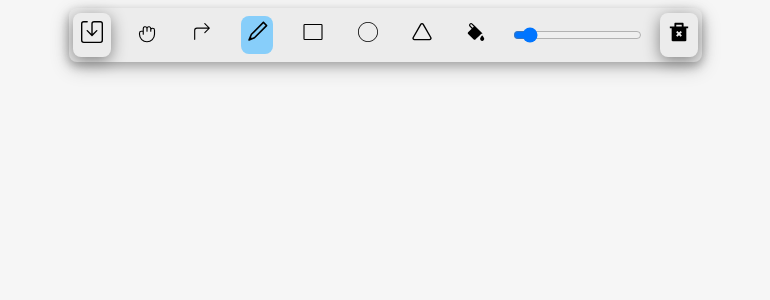
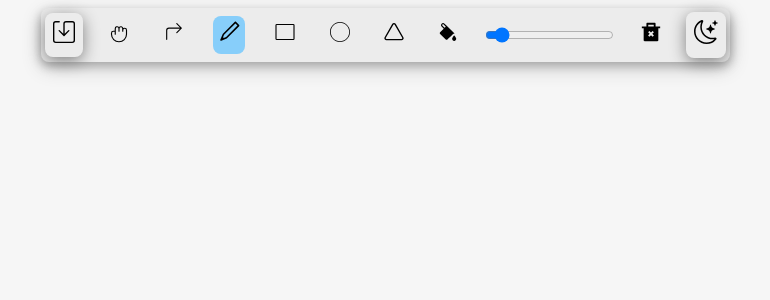
Before and after one commit to rohit20v/hUseme, a React (Vite) app: page / in a window 1280 px wide. Shown: the top 300 px of the page, without its empty margins (255-1025 px from the left). Built offline with nearby package versions, Linux system fonts and the light colour scheme.

Commit message:
Added back the theme toggler

```diff
--- a/src/components/ToolPickerContainer.tsx
+++ b/src/components/ToolPickerContainer.tsx
@@ -10,6 +10,8 @@ import {useColorPicker} from "../hooks/useColorPicker.ts";
 import {ColorPickerTool} from "./ColorPickerTool.tsx";
 import {Stage} from "konva/lib/Stage";
 import {RiDeleteBin2Fill} from "react-icons/ri";
+import {ThemeToggler} from "./ThemeToggler.tsx";
+import {useTheme} from "../hooks/useTheme.ts";
 
 const ToolPickerContainer = ({tool, setTool, stageRef, setSelectedColor, setStrokeWidth, setShapes}: {
     tool: string,
@@ -21,13 +23,12 @@ const ToolPickerContainer = ({tool, setTool, stageRef, setSelectedColor, setStro
 }) => {
 
     const {selectedColor, isPickerVisible, togglePicker, handleColorChange} = useColorPicker();
-    // const {theme, setTheme} = useTheme();
+    const {theme, setTheme} = useTheme();
     const [strokeSize, setStrokeSize] = useState<number>(2)
 
-    // todo fix theme toggling
-    // const toggleTheme = () => {
-    //     setTheme(theme === 'dark' ? 'light' : 'dark');
-    // };
+    const toggleTheme = () => {
+        setTheme(theme === 'dark' ? 'light' : 'dark');
+    };
 
     useEffect(() => {
         setSelectedColor(selectedColor)
@@ -76,17 +77,12 @@ const ToolPickerContainer = ({tool, setTool, stageRef, setSelectedColor, setStro
                                      onToggle={togglePicker}/>
                     <input type="range" min={0} max={24} value={strokeSize}
                            onChange={(event) => setStrokeSize(Number(event.target.value))}/>
+                    <Tool isSelected={false}>
+                        <RiDeleteBin2Fill color={"black"} size={22} onClick={setShapes}/>
+                    </Tool>
 
-                    {/*<ThemeToggler onClick={toggleTheme} theme={theme}/>*/}
-                    <div
-                        style={{
-                            boxShadow: "0 4px 16px 0 gray",
-                            borderRadius: "8px"
-                        }}>
-                        <Tool isSelected={false}>
-                            <RiDeleteBin2Fill color={"black"} size={22} onClick={setShapes}/>
-                        </Tool>
-                    </div>
+                    <ThemeToggler onClick={toggleTheme} theme={theme}/>
+
                 </div>
             </div>
         </>
```
